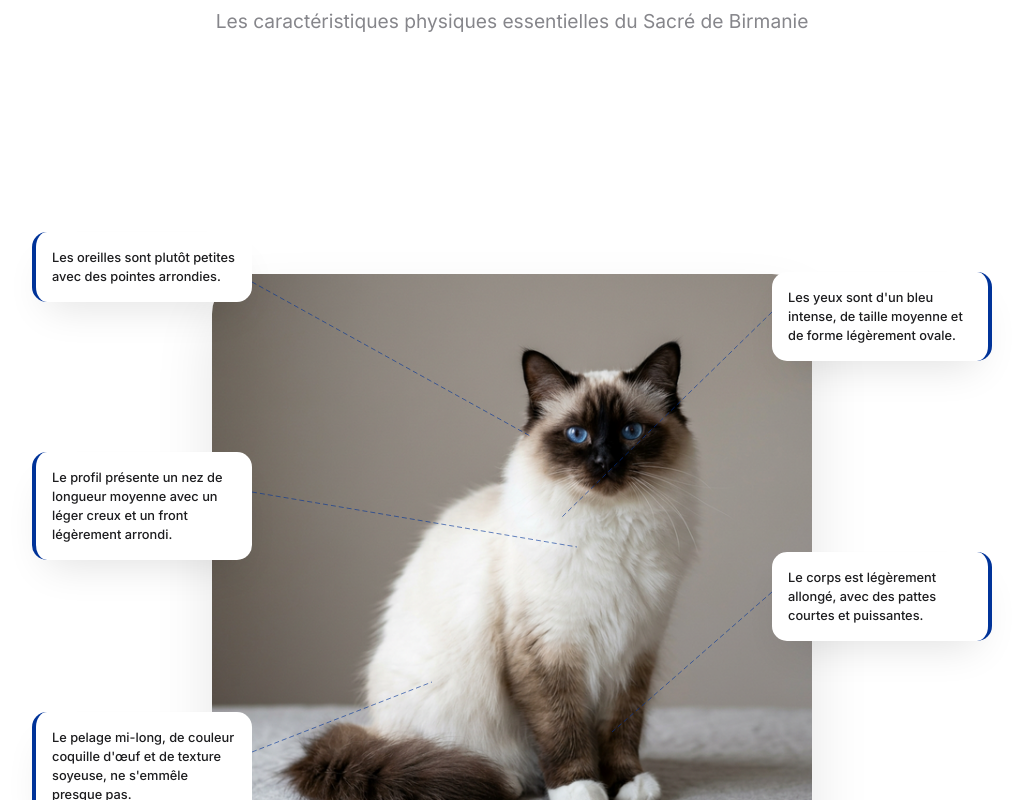
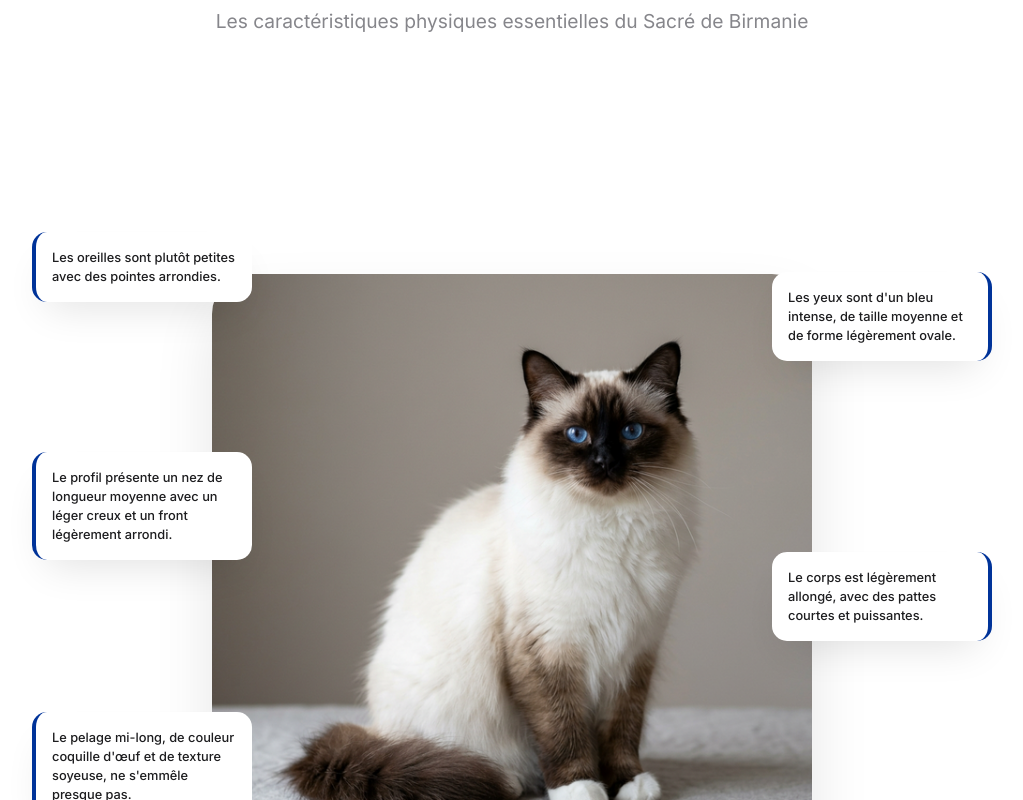
Before and after one commit to moussaouihaki/bimanclubch, a Next.js app: page /birman in a window 1280 px wide. Shown: the part 1480-2280 px from the top of the page, without its empty margins (128-1151 px from the left). Built offline with nearby package versions, Linux system fonts and the light colour scheme; no server answers; a web font is replaced by a local one.

Commit message:
Removed the anatomical diagram lines

```diff
--- a/src/app/birman/page.tsx
+++ b/src/app/birman/page.tsx
@@ -114,49 +114,6 @@ export default function BirmanPage() {
                     </div>
 
                     <div style={{ position: 'relative', maxWidth: '1000px', margin: '0 auto', height: '850px' }}>
-                        {/* SVG Layer for high precision */}
-                        <svg
-                            className="standard-lines"
-                            style={{
-                                position: 'absolute',
-                                top: 0,
-                                left: 0,
-                                width: '100%',
-                                height: '100%',
-                                pointerEvents: 'none',
-                                zIndex: 5
-                            }}
-                            viewBox="0 0 1000 850"
-                        >
-                            <defs>
-                                <linearGradient id="goldGradient" x1="0%" y1="0%" x2="100%" y2="0%">
-                                    <stop offset="0%" style={{ stopColor: 'var(--clr-gold)', stopOpacity: 0.2 }} />
-                                    <stop offset="100%" style={{ stopColor: 'var(--clr-gold)', stopOpacity: 0.8 }} />
-                                </linearGradient>
-                            </defs>
-
-                            {/* Lines Mapping */}
-                            {/* 1. OREILLES: Box(120, 150) -> Cat(520, 310) */}
-                            <line x1="240" y1="150" x2="520" y2="305" stroke="var(--clr-gold)" strokeWidth="1" strokeDasharray="5 3" opacity="0.6" />
-
-                            {/* 2. PROFIL: Box(120, 350) -> Cat(570, 415) */}
-                            <line x1="240" y1="360" x2="565" y2="415" stroke="var(--clr-gold)" strokeWidth="1" strokeDasharray="5 3" opacity="0.6" />
-
-                            {/* 3. PELAGE: Box(120, 600) -> Cat(420, 550) */}
-                            <line x1="240" y1="620" x2="420" y2="550" stroke="var(--clr-gold)" strokeWidth="1" strokeDasharray="5 3" opacity="0.6" />
-
-                            {/* 4. QUEUE: Box(250, 780) -> Cat(350, 780) */}
-                            <line x1="360" y1="790" x2="380" y2="780" stroke="var(--clr-gold)" strokeWidth="1" strokeDasharray="5 3" opacity="0.6" />
-
-                            {/* 5. YEUX: Box(880, 180) -> Cat(550, 385) */}
-                            <line x1="760" y1="180" x2="550" y2="385" stroke="var(--clr-gold)" strokeWidth="1" strokeDasharray="5 3" opacity="0.6" />
-
-                            {/* 6. CORPS: Box(880, 450) -> Cat(580, 580) */}
-                            <line x1="760" y1="460" x2="600" y2="600" stroke="var(--clr-gold)" strokeWidth="1" strokeDasharray="5 3" opacity="0.6" />
-
-                            {/* 7. EPERONS: Box(880, 750) -> Cat(560, 840) */}
-                            <line x1="760" y1="760" x2="560" y2="840" stroke="var(--clr-gold)" strokeWidth="1" strokeDasharray="5 3" opacity="0.6" />
-                        </svg>
 
                         {/* Central Image */}
                         <div style={{
```
